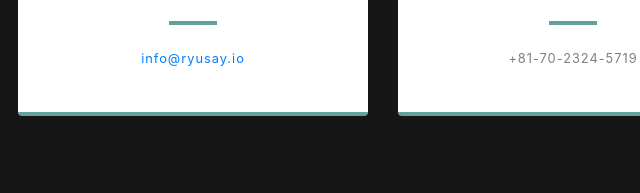
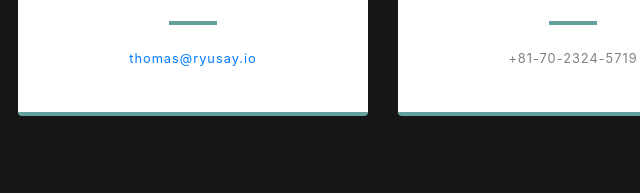
Before and after one commit to ThomasBallatore/ryusay, a website with bundled scripts: page index.html in a window 1280 px wide. Shown: the part 3766-3959 px from the top of the page, 447-1087 px from the left. Built offline with nearby package versions, Linux system fonts and the light colour scheme; files whose address does not match are found by name.

Commit message:
Updated contact email

```diff
--- a/index.html
+++ b/index.html
@@ -169,7 +169,7 @@
               <h4 class="text-uppercase m-0">Email</h4>
               <hr class="my-4">
               <div class="small text-black-50">
-                <a href="#">info@ryusay.io</a>
+                <a href="mailto:thomas@ryusay.io">thomas@ryusay.io</a>
               </div>
             </div>
           </div>
```
